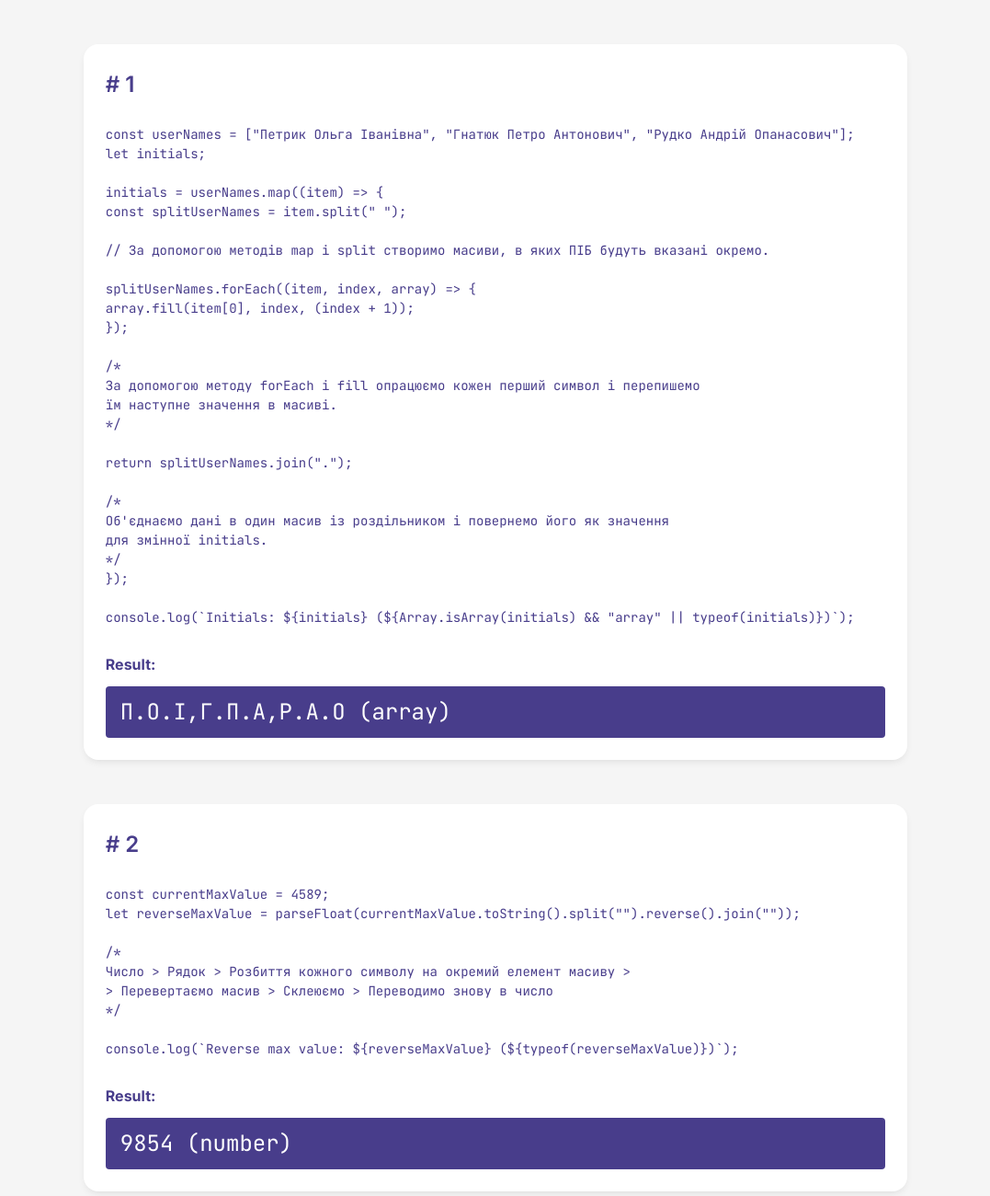
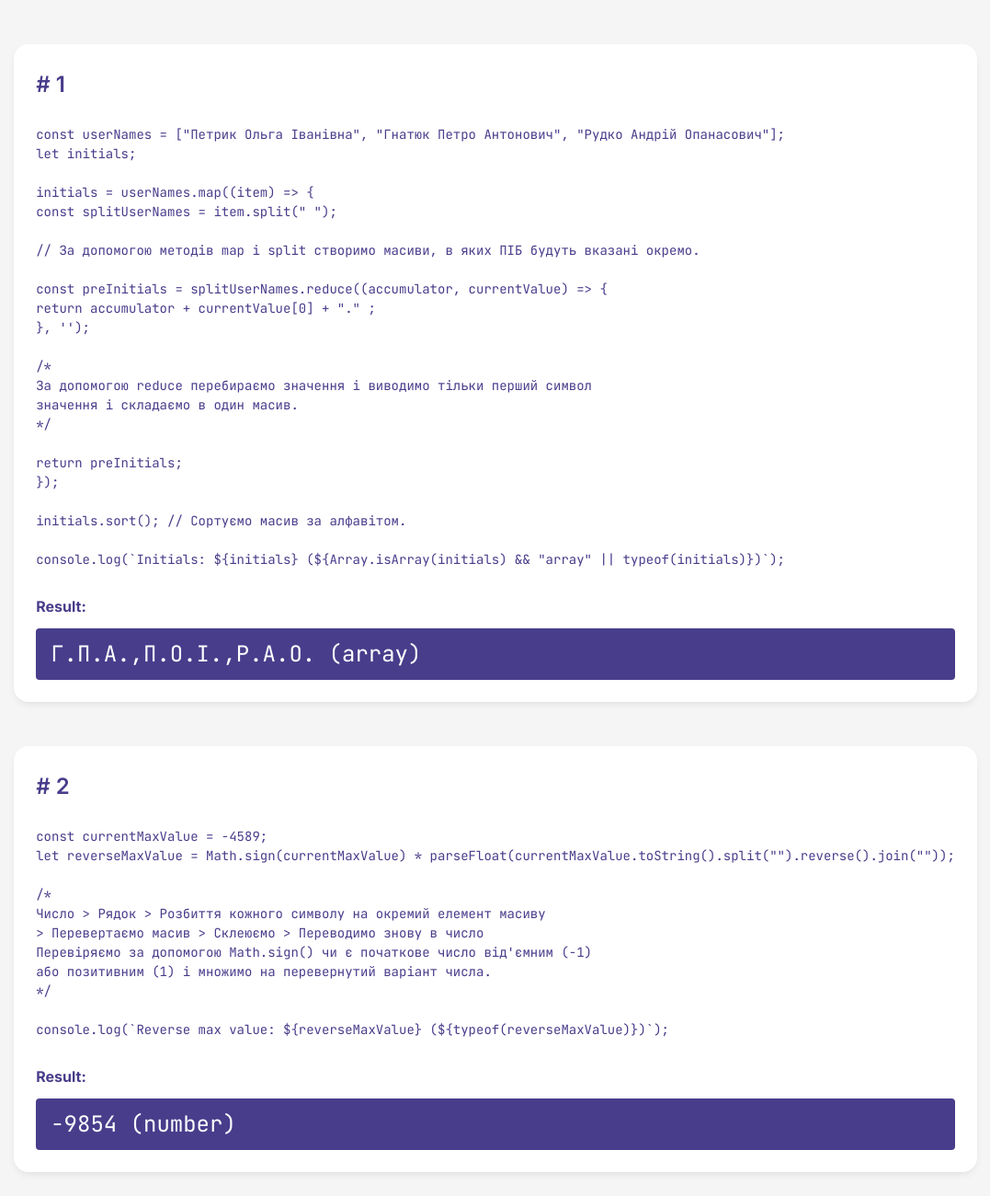
Before and after one commit to sameleh/Projector, a plain HTML site: page Homework3/index.html in a window 1280 px wide. Shown: the top 1300 px of the page at 92% size, without its empty margins (101-1178 px from the left). Drawn offline with Linux system fonts and the light colour scheme.

Commit message:
Add files via upload

```diff
--- a/Homework3/general.js
+++ b/Homework3/general.js
@@ -10,22 +10,19 @@ initials = userNames.map((item) => {
 
     // За допомогою методів map і split створимо масиви, в яких ПІБ будуть вказані окремо.
 
-    splitUserNames.forEach((item, index, array) => {
-        array.fill(item[0], index, (index + 1));
-    });
+    const preInitials = splitUserNames.reduce((accumulator, currentValue) => {
+        return accumulator + currentValue[0] + "." ;
+    }, '');
 
     /*
-        За допомогою методу forEach і fill опрацюємо кожен перший символ і перепишемо
-        їм наступне значення в масиві.
+        За допомогою reduce перебираємо значення і виводимо тільки перший символ
+        значення і складаємо в один масив.
     */
 
-    return splitUserNames.join(".");
+    return preInitials;
+});
 
-    /*
-        Об'єднаємо дані в один масив із роздільником і повернемо його як значення
-        для змінної initials.
-    */
-});
+initials.sort(); // Сортуємо масив за алфавітом.
 
 console.log(`Initials: ${initials} (${Array.isArray(initials) && "array" || typeof(initials)})`);
 
@@ -36,12 +33,14 @@ document.querySelector(".result1").innerText = `${initials} (${Array.isArray(ini
 
 //Task 2
 
-const currentMaxValue = 4589;
-let reverseMaxValue = parseFloat(currentMaxValue.toString().split("").reverse().join(""));
+const currentMaxValue = -4589;
+let reverseMaxValue = Math.sign(currentMaxValue) * parseFloat(currentMaxValue.toString().split("").reverse().join(""));
 
 /*
-    Число > Рядок > Розбиття кожного символу на окремий елемент масиву >
+    Число > Рядок > Розбиття кожного символу на окремий елемент масиву
     > Перевертаємо масив > Склеюємо > Переводимо знову в число
+    Перевіряємо за допомогою Math.sign() чи є початкове число від'ємним (-1)
+    або позитивним (1) і множимо на перевернутий варіант числа.
 */
 
 console.log(`Reverse max value: ${reverseMaxValue} (${typeof(reverseMaxValue)})`);
@@ -59,7 +58,7 @@ let productOfArray;
 const flatResultsArray = resultsArray.flat(Infinity); // Перетворюємо багаторівневий масив у плоский.
 productOfArray = flatResultsArray.reduce((accumulator, currentValue) => {
     return accumulator * currentValue;
-});
+}, 1);
 
 /*
     Використовуємо метод reduce для отримання потрібного результату. Множимо перший елемент
--- a/Homework3/index.html
+++ b/Homework3/index.html
@@ -19,22 +19,19 @@
 
                 // За допомогою методів map і split створимо масиви, в яких ПІБ будуть вказані окремо.
 
-                splitUserNames.forEach((item, index, array) => {
-                    array.fill(item[0], index, (index + 1));
-                });
+                const preInitials = splitUserNames.reduce((accumulator, currentValue) => {
+                    return accumulator + currentValue[0] + "." ;
+                }, '');
 
                 /*
-                    За допомогою методу forEach і fill опрацюємо кожен перший символ і перепишемо
-                    їм наступне значення в масиві.
+                    За допомогою reduce перебираємо значення і виводимо тільки перший символ
+                    значення і складаємо в один масив.
                 */
 
-                return splitUserNames.join(".");
+                return preInitials;
+            });
 
-                /*
-                    Об'єднаємо дані в один масив із роздільником і повернемо його як значення
-                    для змінної initials.
-                */
-            });
+            initials.sort(); // Сортуємо масив за алфавітом.
 
             console.log(`Initials: ${initials} (${Array.isArray(initials) && "array" || typeof(initials)})`);
         </pre>
@@ -44,12 +41,14 @@
     <div class="card">
         <h2># 2</h2>
         <pre>
-            const currentMaxValue = 4589;
-            let reverseMaxValue = parseFloat(currentMaxValue.toString().split("").reverse().join(""));
+            const currentMaxValue = -4589;
+            let reverseMaxValue = Math.sign(currentMaxValue) * parseFloat(currentMaxValue.toString().split("").reverse().join(""));
 
             /*
-                Число > Рядок > Розбиття кожного символу на окремий елемент масиву >
+                Число > Рядок > Розбиття кожного символу на окремий елемент масиву
                 > Перевертаємо масив > Склеюємо > Переводимо знову в число
+                Перевіряємо за допомогою Math.sign() чи є початкове число від'ємним (-1)
+                або позитивним (1) і множимо на перевернутий варіант числа.
             */
 
             console.log(`Reverse max value: ${reverseMaxValue} (${typeof(reverseMaxValue)})`);
@@ -66,7 +65,7 @@
             const flatResultsArray = resultsArray.flat(Infinity); // Перетворюємо багаторівневий масив у плоский.
             productOfArray = flatResultsArray.reduce((accumulator, currentValue) => {
                 return accumulator * currentValue;
-            });
+            }, 1);
 
             /*
                 Використовуємо метод reduce для отримання потрібного результату. Множимо перший елемент
```
